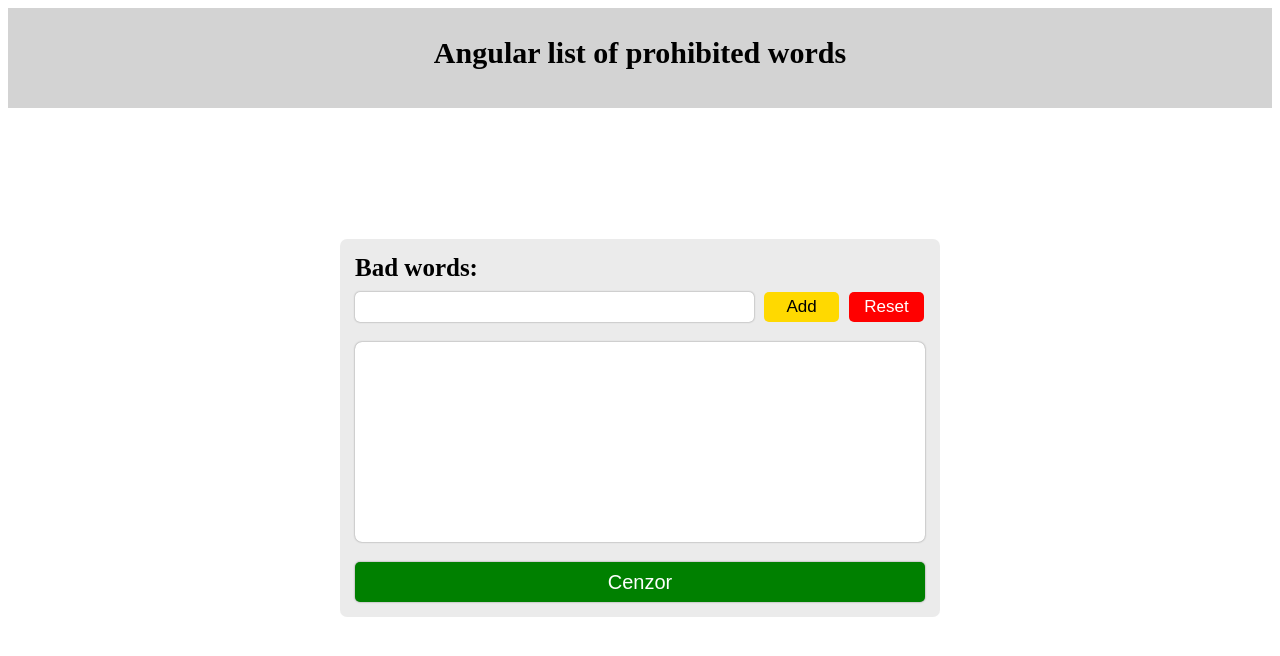
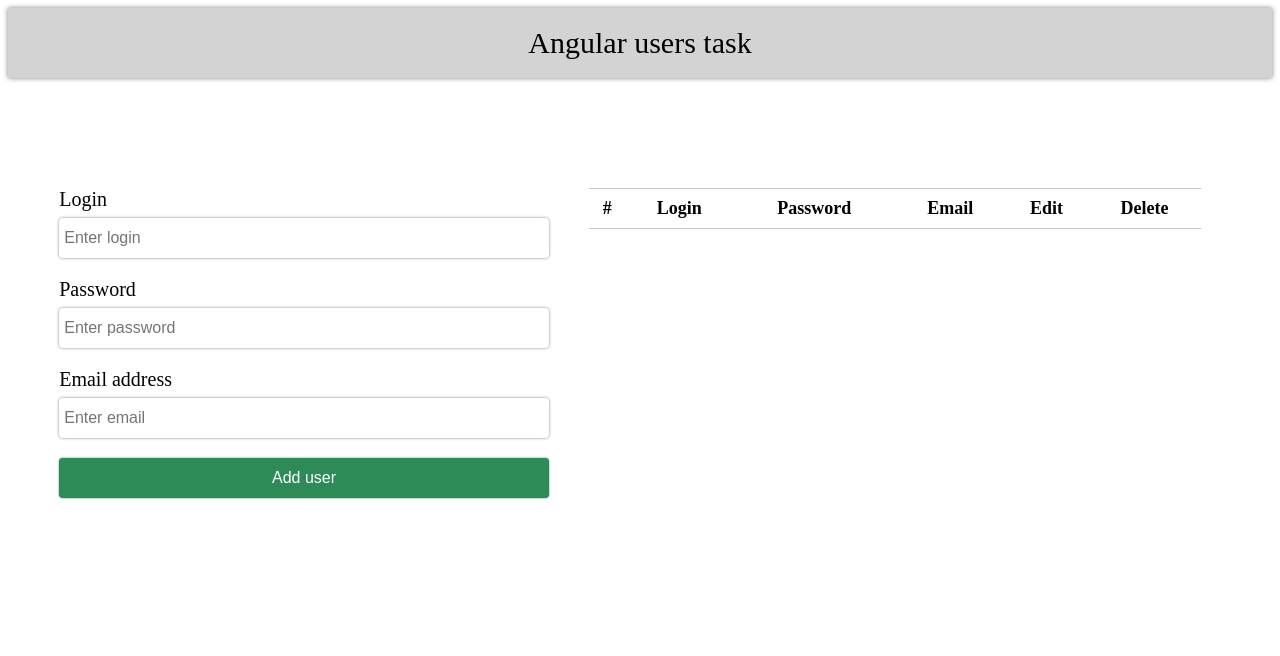
Before and after one commit to Matveeva-Ann/lesson_1-4_Angular, an Angular app: page / in a window 1280 px wide. Shown: the top 656 px of the page. Built offline with nearby package versions, Linux system fonts and the light colour scheme.

Commit message:
create homework

```diff
--- a/src/app/app.component.html
+++ b/src/app/app.component.html
@@ -1 +1,2 @@
-<app-homework01></app-homework01>
+<!-- <app-homework01></app-homework01> -->
+<app-homework02></app-homework02>
--- a/src/app/app.module.ts
+++ b/src/app/app.module.ts
@@ -5,11 +5,13 @@ import { FormsModule } from '@angular/forms';
 import { AppRoutingModule } from './app-routing.module';
 import { AppComponent } from './app.component';
 import { Homework01Component } from './homework01/homework01.component';
+import { Homework02Component } from './homework02/homework02.component';
 
 @NgModule({
   declarations: [
     AppComponent,
-    Homework01Component
+    Homework01Component,
+    Homework02Component
   ],
   imports: [
     BrowserModule,
--- /dev/null
+++ b/src/app/homework02/homework02.component.html
@@ -0,0 +1,108 @@
+<header>Angular users task</header>
+<main>
+	<div class="formBox">
+		<form action="" class="form" name="form">
+			<div class="enteredValue entered">
+				<label for="enteredLogin">Login</label>
+				<input type="text" id="enteredLogin" name="login" placeholder="Enter login" class="entered-input" [class.red]="!isRegLogin" [(ngModel)]="formLog">
+			</div>
+			<div class="enteredValue entered">
+				<label for="enteredPassword">Password</label>
+				<input type="text" id="enteredPassword" name="password" placeholder="Enter password"  class="entered-input" [class.red]="!isRegPass" [(ngModel)]="formPass">
+			</div>
+			<div class="enteredValue entered">
+				<label for="enteredEmail">Email address</label>
+				<input type="text" id="enteredEmail" name="email" placeholder="Enter email" class="entered-input" [class.red]="!isRegEmail" [(ngModel)]="formEmail">
+			</div>
+			<p class="massage" *ngIf="!isRegLogin || !isRegPass || !isRegEmail"> * Перевірте правильність заповнення форми</p>
+			<button type="submit" *ngIf="!editStatus" class="butnAdd" (click)="takingDataForm()">Add user</button>
+			<button type="submit" *ngIf="editStatus" class="butnE" (click)="updateName()">Edit user</button>
+		</form>
+	</div>
+	<div class="tableBox">
+		<table style="width: 100%;" class="table">
+			<thead>
+				<tr class="table-tr t-head">
+					<th>#</th>
+					<th>Login</th>
+					<th>Password</th>
+					<th>Email</th>
+					<th>Edit</th>
+					<th>Delete</th>
+				</tr>
+			</thead>
+			<tbody id="tableContent" *ngIf="showTableContent">
+				<tr class="table-tbody-tr" *ngFor="let elem of userArr; index as i">
+					<td>{{i+1}}.</td>
+					<td>{{ elem.login}}</td>
+					<td>{{elem.password}}</td>
+					<td>{{elem.email}}</td>
+					<td><button type="button" class="btn-edit" (click)="editUser(i)">Edit</button></td>
+					<td><button type="button" class="btn-delete" (click)="deleteUser(i)">Delete</button> </td>
+			</tr>
+			</tbody>
+		</table>
+
+
+
+		<!-- <table class="table">
+			<thead>
+				<tr class="table-tr">
+					<th>#</th>
+					<th>Login</th>
+					<th>Password</th>
+					<th>Email</th>
+					<th>Edit</th>
+					<th>Delete</th>
+				</tr>
+			</thead> -->
+			<!-- <thead>
+				<tr class="table-tr">
+					<td>#</td>
+					<td>Login</td>
+					<td>Password</td>
+					<td>Email</td>
+					<td>Edit</td>
+					<td>Delete</td>
+				</tr>
+			</thead> -->
+<!--
+			<tbody class="table-tr">
+				<tr>
+					<th>sdvsdv</th>
+					<th>sdvcascascccccccccascascsdv</th>
+					<th>sdvsdvsdv</th>
+					<th>vsdvsdvsdv</th>
+					<th><button type="button" class="btn-edit">Edit</button></th>
+					<th><button type="button" class="btn-delete">Delete</button> </th>
+				</tr> -->
+				<!-- <tr>
+					<td>sdvsdv</td>
+					<td>sdcascascsdv</td>
+					<td>sdvsdvsdv</td>
+					<td>vsdvsdvsdv</td>
+					<td><button type="button" class="btn-edit">Edit</button></td>
+					<td><button type="button" class="btn-delete">Delete</button> </td>
+				</tr> -->
+				<!-- <tr>
+					<td>sdvsdv</td>
+					<td>dv</td>
+					<td>sdvsdvsdv</td>
+					<td>vsdvsdvsdv</td>
+					<td><button type="button" class="btn-edit">Edit</button></td>
+					<td><button type="button" class="btn-delete">Delete</button> </td>
+				</tr> -->
+			<!-- </tbody> -->
+			<!-- <tbody>
+				<tr class="table-tbody-tr" *ngFor="let elem of userArr; index as i">
+					<td>{{i+1}}.</td>
+					<td>{{ elem.login}}</td>
+					<td>{{elem.password}}</td>
+					<td>{{elem.email}}</td>
+					<td><button type="button" class="btn-edit">Edit</button></td>
+					<td><button type="button" class="btn-delete">Delete</button> </td>
+				</tr>
+			</tbody> -->
+		<!-- </table> -->
+	</div>
+</main>
--- /dev/null
+++ b/src/app/homework02/homework02.component.scss
@@ -0,0 +1,125 @@
+header {
+  width: 100%;
+  min-height: 70px;
+  background-color: #d3d3d3;
+  font-size: 30px;
+  text-align: center;
+  line-height: 70px;
+  box-shadow: 0 0 5px gray;
+}
+main {
+  display: flex;
+  justify-content: center;
+  align-items: center;
+  gap: 20px;
+  padding: 20px;
+  min-height: 60vh;
+}
+.formBox {
+  width: 40%;
+  height: 300px;
+}
+.form {
+  width: 100%;
+  height: 100%;
+  display: flex;
+  flex-direction: column;
+  justify-content: space-between;
+  gap: 20px;
+}
+.entered {
+  display: flex;
+  flex-direction: column;
+  gap: 7px;
+  font-size: 20px;
+}
+.entered-input,
+.butnAdd, .butnE {
+  min-height: 30px;
+  padding: 5px;
+  border: none;
+  color: gray;
+  border-radius: 4px;
+  font-size: 16px;
+  box-shadow: 0 0 3px gray;
+  &:focus {
+    outline: none;
+  }
+}
+.red{
+  box-shadow: 0 0 6px red;
+}
+.butnAdd, .butnE{
+  cursor: pointer;
+  background-color: #2e8b57;
+  color: white;
+  box-shadow: 0 0 2px #2e8b57;
+  min-height: 40px;
+  &:hover {
+    background-color: #18693b;
+  }
+  &:active {
+    transform: translateY(1px);
+  }
+}
+.butnE{
+  background-color: #20B2AA;
+  &:hover{
+    background-color: #17958f;
+  }
+  &:active {
+    transform: translateY(1px);
+  }
+}
+.tableBox {
+  width: 50%;
+  min-height: 300px;
+  padding: 20px;
+}
+.table {
+  border-top: 1px solid rgb(199, 199, 199);
+  border-collapse: collapse;
+    &-tr {
+      width: 100%;
+      height: 40px;
+      font-size: 18px;
+      font-weight: 700;
+      border-bottom: 1px solid rgb(199, 199, 199);
+
+    }
+}
+thead{
+  border-bottom: 1px solid rgb(199, 199, 199);
+  border-top: 1px solid rgb(199, 199, 199);
+}
+
+.table-tbody-tr{
+  font-size: 17px;
+}
+
+th, td{
+  padding: 5px;
+  text-align: center;
+}
+
+.massage{
+  color: red;
+  font-size: 15px;
+  margin: -10px 0;
+}
+.btn-edit, .btn-delete{
+  padding: 4px 12px;
+  border: none;
+  border-radius: 4px;
+  color: white;
+  font-size: 14px;
+  &:active{
+    transform: translateY(1px);
+  }
+}
+.btn-delete{
+  background-color: red;
+}
+.btn-edit{
+  background-color: rgb(255, 208, 0);
+}
--- /dev/null
+++ b/src/app/homework02/homework02.component.ts
@@ -0,0 +1,111 @@
+import { Component } from '@angular/core';
+
+export interface User {
+  login: string;
+  password: string;
+  email: string;
+}
+
+@Component({
+  selector: 'app-homework02',
+  templateUrl: './homework02.component.html',
+  styleUrls: ['./homework02.component.scss'],
+})
+export class Homework02Component {
+  formLog: string = '';
+  formPass: string = '';
+  formEmail: string = '';
+  userArr: User[] = [{ login: '', password: '', email: '' }];
+  showTableContent: boolean = false;
+  editIndex!: number;
+  editStatus = false;
+
+  isRegLogin = true;
+  isRegPass = true;
+  isRegEmail = true;
+
+  regLog = new RegExp('\\w+');
+  regPass = new RegExp('\\S{6,}');
+  regEmail = new RegExp(/^[\w-\.]+@([\w-]+\.)+[\w-]{2,4}$/);
+
+  validateLogin(login: string): boolean {
+    const regLog = new RegExp('\\w+');
+    return regLog.test(login);
+  }
+
+  validatePassword(password: string): boolean {
+    const regPass = new RegExp('\\S{6,}');
+    return regPass.test(password);
+  }
+
+  validateEmail(email: string): boolean {
+    const regEmail = new RegExp(/^[\w-\.]+@([\w-]+\.)+[\w-]{2,4}$/);
+    return regEmail.test(email);
+  }
+
+  changeVariable(): void {
+    this.isRegLogin = this.validateLogin(this.formLog);
+    this.isRegPass = this.validatePassword(this.formPass);
+    this.isRegEmail = this.validateEmail(this.formEmail);
+  }
+  resetForm(): void {
+    this.formLog = '';
+    this.formPass = '';
+    this.formEmail = '';
+  }
+
+  takingDataForm(): void {
+    if (
+      this.validateLogin(this.formLog) &&
+      this.validatePassword(this.formPass) &&
+      this.validateEmail(this.formEmail)
+    ) {
+      const userObj = {
+        login: this.formLog,
+        password: this.formPass,
+        email: this.formEmail,
+      };
+      if (this.userArr[0].login === '') {
+        this.userArr = [];
+      }
+      this.userArr.push(userObj);
+      this.changeVariable();
+      this.resetForm();
+      this.showTableContent = true;
+    } else {
+      this.changeVariable();
+    }
+  }
+  deleteUser(index: number): void {
+    this.userArr.splice(index, 1);
+    if (this.userArr.length === 0) {
+      this.userArr.push({ login: '', password: '', email: '' });
+      this.showTableContent = false;
+    }
+  }
+
+  editUser(index: number): void {
+    this.editIndex = index;
+    this.formLog = this.userArr[index].login;
+    this.formPass = this.userArr[index].password;
+    this.formEmail = this.userArr[index].email;
+    this.editStatus = true;
+  }
+
+  updateName(): void {
+    if (
+      this.validateLogin(this.formLog) &&
+      this.validatePassword(this.formPass) &&
+      this.validateEmail(this.formEmail)
+    ) {
+      this.userArr[this.editIndex].login = this.formLog;
+      this.userArr[this.editIndex].password = this.formPass;
+      this.userArr[this.editIndex].email = this.formEmail;
+      this.editStatus = false;
+      this.changeVariable();
+      this.resetForm();
+    } else {
+      this.changeVariable();
+    }
+  }
+}
```
Also changed, not shown: 1 other file (tests, documents, lock files or other folders).
